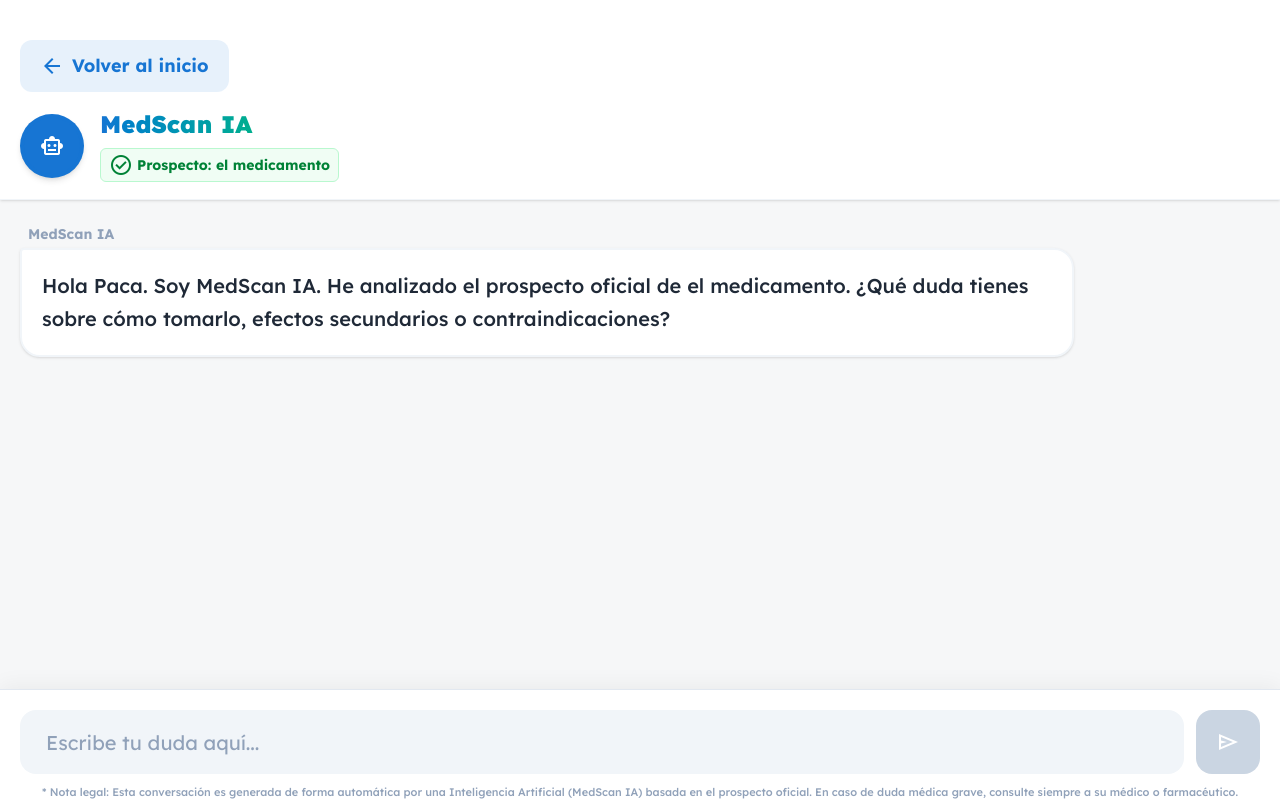
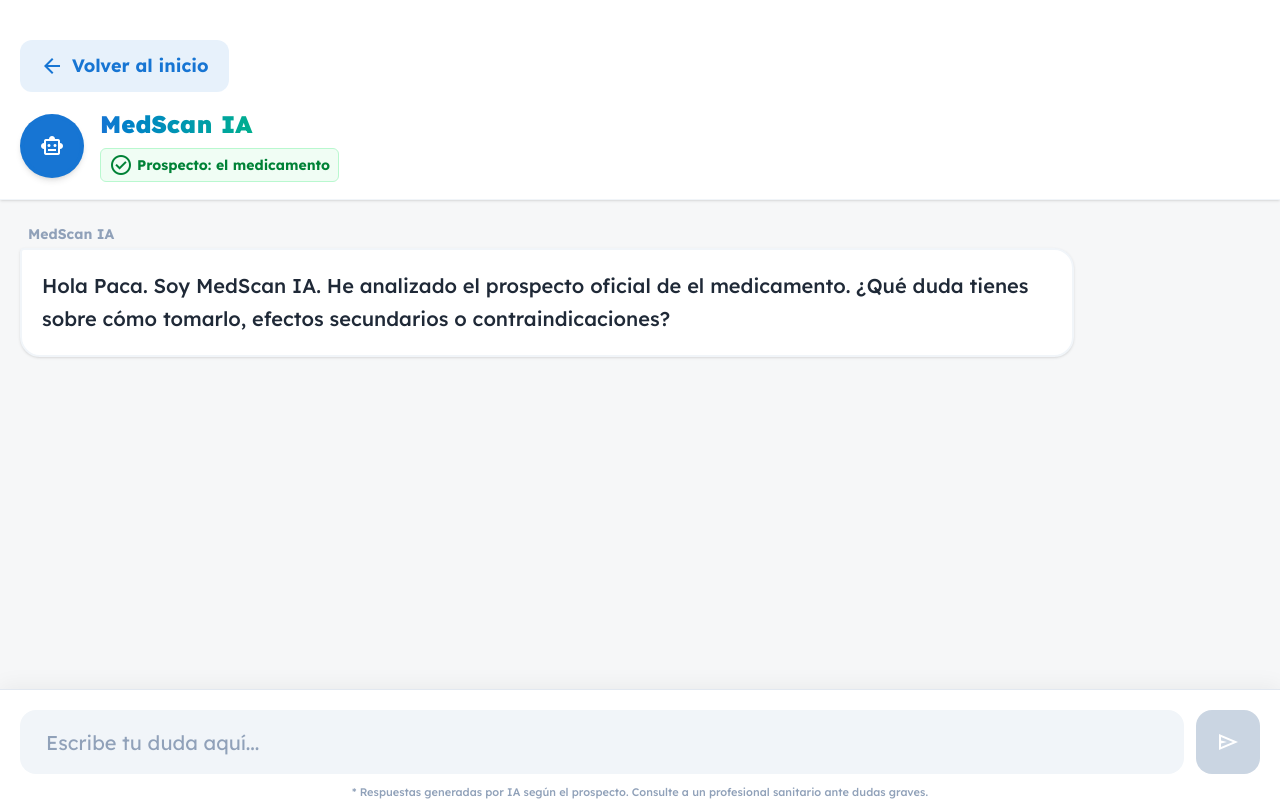
Before and after one commit to gontugithub/medscan, a React (Vite) app in the folder frontend/: page /chat in a window 1280 px wide. Built offline with nearby package versions, Linux system fonts and the light colour scheme.

Commit message:
Cambio aviso legal

```diff
--- a/frontend/src/pages/ChatPage.jsx
+++ b/frontend/src/pages/ChatPage.jsx
@@ -157,7 +157,7 @@ const ChatPage = () => {
         </div>
 
         <p className="text-[11px] leading-tight text-center text-slate-400 font-medium px-2">
-          * Nota legal: Esta conversación es generada de forma automática por una Inteligencia Artificial (MedScan IA) basada en el prospecto oficial. En caso de duda médica grave, consulte siempre a su médico o farmacéutico.
+          * Respuestas generadas por IA según el prospecto. Consulte a un profesional sanitario ante dudas graves.
         </p>
       </footer>
     </div>
```
